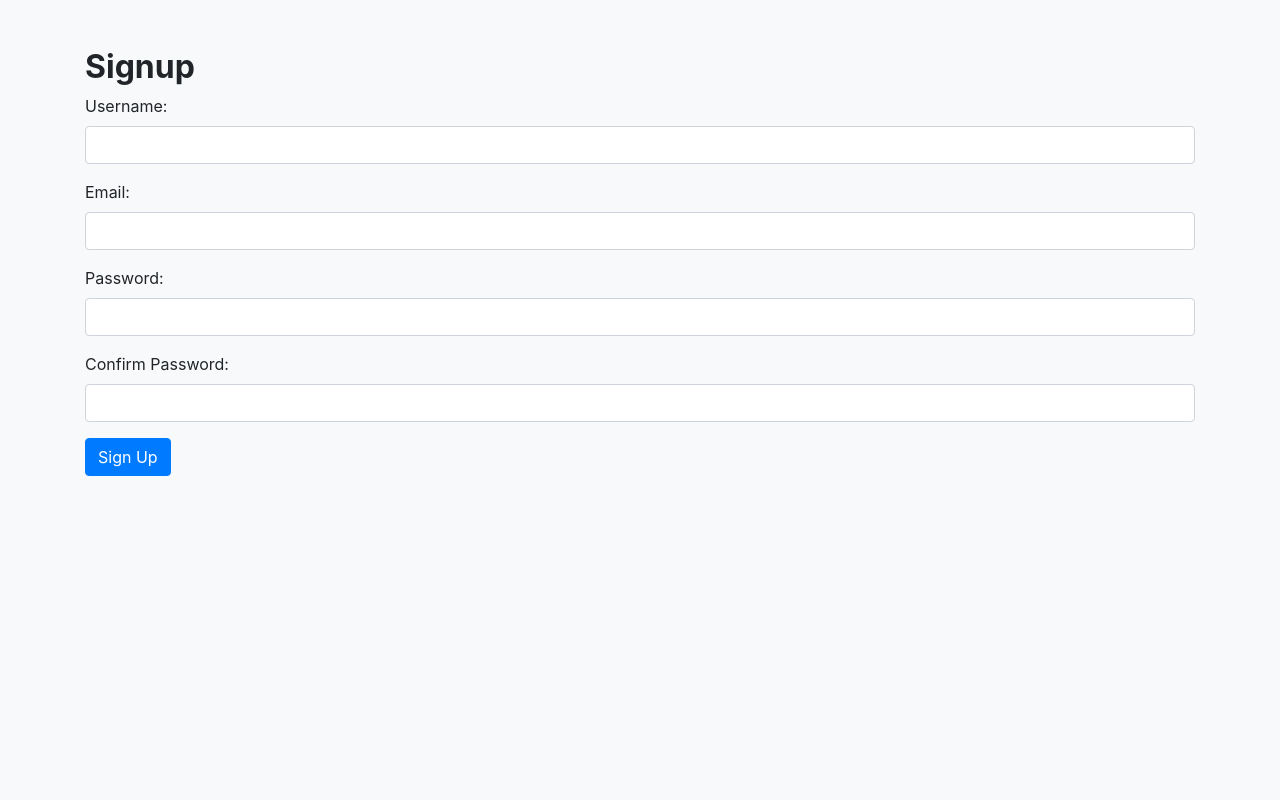
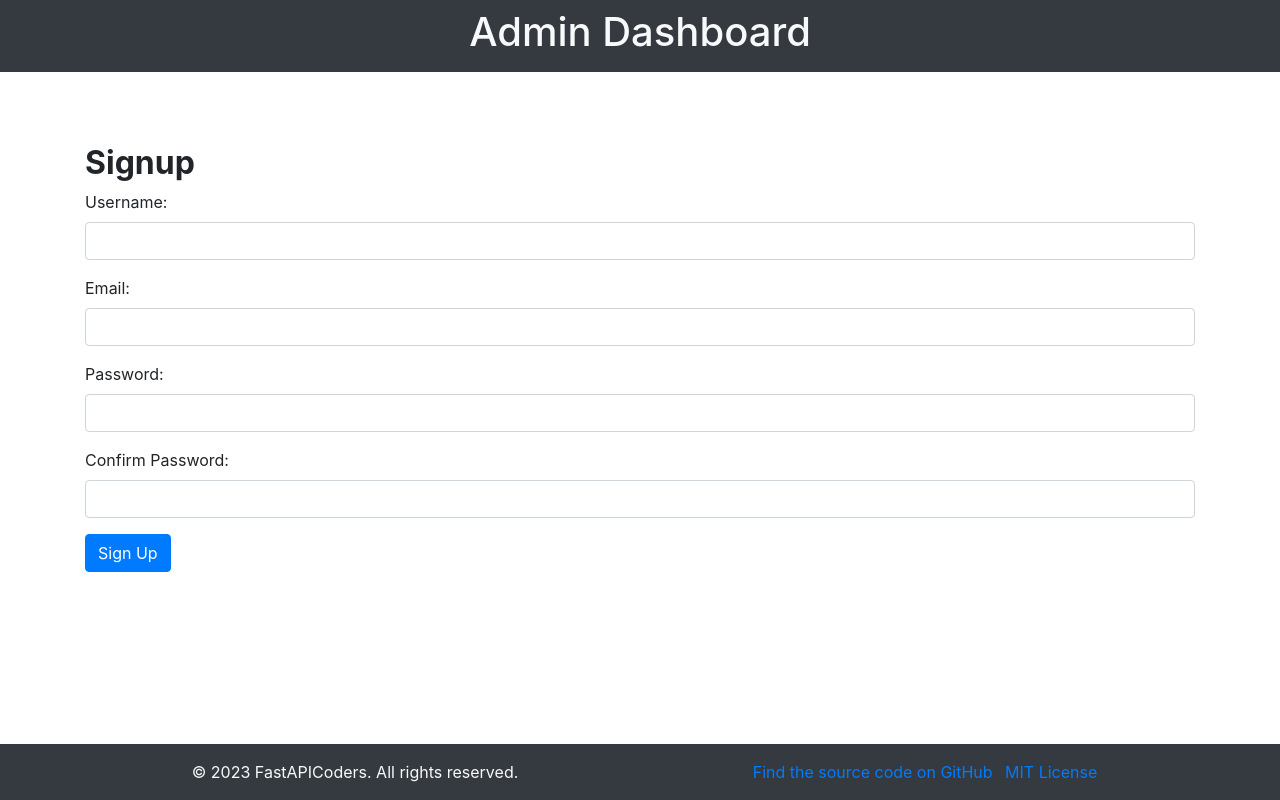
Before and after one commit to sergiokapone/SnapshotExchange, a FastAPI app: page /views/auth/signup in a window 1280 px wide. Run offline with FastAPI, Linux system fonts and the light colour scheme; parts of the project's set-up code (start-up, migrations or seed data) failed here and were passed over; some libraries are stand-ins or nearby versions.

Commit message:
fix logout

```diff
--- a/static/crud.js
+++ b/static/crud.js
@@ -1,3 +1,17 @@
+if (access_token) {
+    localStorage.setItem('access_token', access_token);
+}
+
+function getCookie(name) {
+    const value = `; ${document.cookie}`;
+    const parts = value.split(`; ${name}=`);
+    if (parts.length === 2) return parts.pop().split(';').shift();
+}
+
+function deleteCookie(name) {
+    document.cookie = `${name}=; expires=Thu, 01 Jan 1970 00:00:00 UTC; path=/;`;
+}
+
 function getCurrentBaseURL() {
     const protocol = window.location.protocol;
     const host = window.location.host;
@@ -44,6 +58,7 @@ document.getElementById('logout-btn').addEventListener('click', () => {
     .then(response => {
         if (response.ok) {
             localStorage.removeItem('access_token');
+            // deleteCookie('access_token');
             window.location.href = getCurrentBaseURL() + '/views/dashboard';
         } else {
             console.error('Error logging out.');
--- a/static/styles.css
+++ b/static/styles.css
@@ -1,4 +1,3 @@
-
 /* Styles for the header */
 .display-4 {
     text-align: center;
@@ -10,7 +9,7 @@
     max-height: 100px;
     display: block;
     margin: 0 auto;
-    cursor: pointer; /* Add hover pointer for images */
+    cursor: pointer;
 }
 
 /* Coloring of lines with alternating colors */
@@ -20,6 +19,6 @@ tbody tr:nth-child(even) {
 
 /* Styles for table header */
 thead th {
-    background-color: #007bff; /* Header background color */
-    color: #fff; /* Header text color */
+    background-color: #007bff;
+    color: #fff;
 }
--- /dev/null
+++ b/templates/base.html
@@ -0,0 +1,50 @@
+<!DOCTYPE html>
+<html lang="en">
+<head>
+    <meta charset="UTF-8">
+    <meta name="viewport" content="width=device-width, initial-scale=1.0">
+    <title>Snapshot Exchange API</title>
+    <!-- Подключаем стили Bootstrap -->
+    <link rel="stylesheet" href="https://stackpath.bootstrapcdn.com/bootstrap/4.5.2/css/bootstrap.min.css">
+    <!-- Styles to improve appearance -->
+    <link rel="stylesheet" href="/static/styles.css">
+</head>
+<body>
+    <header class="bg-dark text-light text-center pt-2 pb-2 fixed-top">
+        <div class="container">
+            <div class="row">
+                <div class="col-md-12">
+                    <h1>Admin Dashboard</h1>
+                </div>
+            </div>
+        </div>
+    </header>
+    <main class="mt-5 pt-5 mb-5 pb-5">
+        {% block content %}{% endblock %}
+    </main>
+    <footer class="bg-dark text-light text-center pt-3 fixed-bottom">
+        <div class="container">
+            <div class="row">
+                <div class="col-md-6">
+                    <p>&copy; 2023 FastAPICoders. All rights reserved.</p>
+                </div>
+                <div class="col-md-6">
+                    <ul class="list-inline">
+                        <li class="list-inline-item"><a href="https://github.com/sergiokapone/SnapshotExchange" target="_blank">Find the source code on GitHub</a></li>
+                        <li class="list-inline-item"><a href="https://choosealicense.com/licenses/mit/" target="_blank">MIT License</a></li>
+                    </ul>
+                </div>
+            </div>
+        </div>
+    </footer>
+    <script>
+        const access_token = "{{ access_token }}";
+    </script>
+
+    <script src="https://code.jquery.com/jquery-3.5.1.slim.min.js"></script>
+    <script src="https://unpkg.com/@popperjs/core@2"></script>
+    <script src="https://stackpath.bootstrapcdn.com/bootstrap/4.5.2/js/bootstrap.min.js"></script>
+    <script src="/static/modal.js"></script>
+    <script src="/static/crud.js"></script>
+</body>
+</html>
--- a/templates/signup.html
+++ b/templates/signup.html
@@ -1,13 +1,5 @@
-<!DOCTYPE html>
-<html lang="en">
-<head>
-    <meta charset="UTF-8">
-    <meta name="viewport" content="width=device-width, initial-scale=1.0">
-    <title>Login Page</title>
-    <!-- Подключение стилей Bootstrap -->
-    <link rel="stylesheet" href="https://stackpath.bootstrapcdn.com/bootstrap/4.5.2/css/bootstrap.min.css">
-</head>
-<body class="bg-light">
+{% extends "base.html" %}
+{% block content %}
     <div class="container mt-5">
         <h2><b>Signup</b></h2>
         <form id="signup-form" method="POST" action="{{ url_for('signup') }}">
@@ -30,14 +22,4 @@
             <button type="submit" class="btn btn-primary">Sign Up</button>
         </form>
     </div>
-
-
-    <!-- Connecting Bootstrap scripts (jQuery and Popper.js) -->
-    <script src="https://code.jquery.com/jquery-3.5.1.slim.min.js"></script>
-    <script src="https://cdn.jsdelivr.net/npm/@popperjs/core@1.16.1/dist/umd/popper.min.js"></script>
-    <!-- Connecting the Bootstrap script -->
-    <script src="https://stackpath.bootstrapcdn.com/bootstrap/4.5.2/js/bootstrap.min.js"></script>
-    <!-- Your custom JavaScript -->
-    <script src="/static/crud.js"></script>
-</body>
-</html>
+{% endblock %}
```
Also changed, not shown: templates/database.html (+7 -42 lines), templates/index.html (+5 -18 lines), templates/login.html (+3 -17 lines), templates/user_profile_page.html (+3 -17 lines), README.md.
